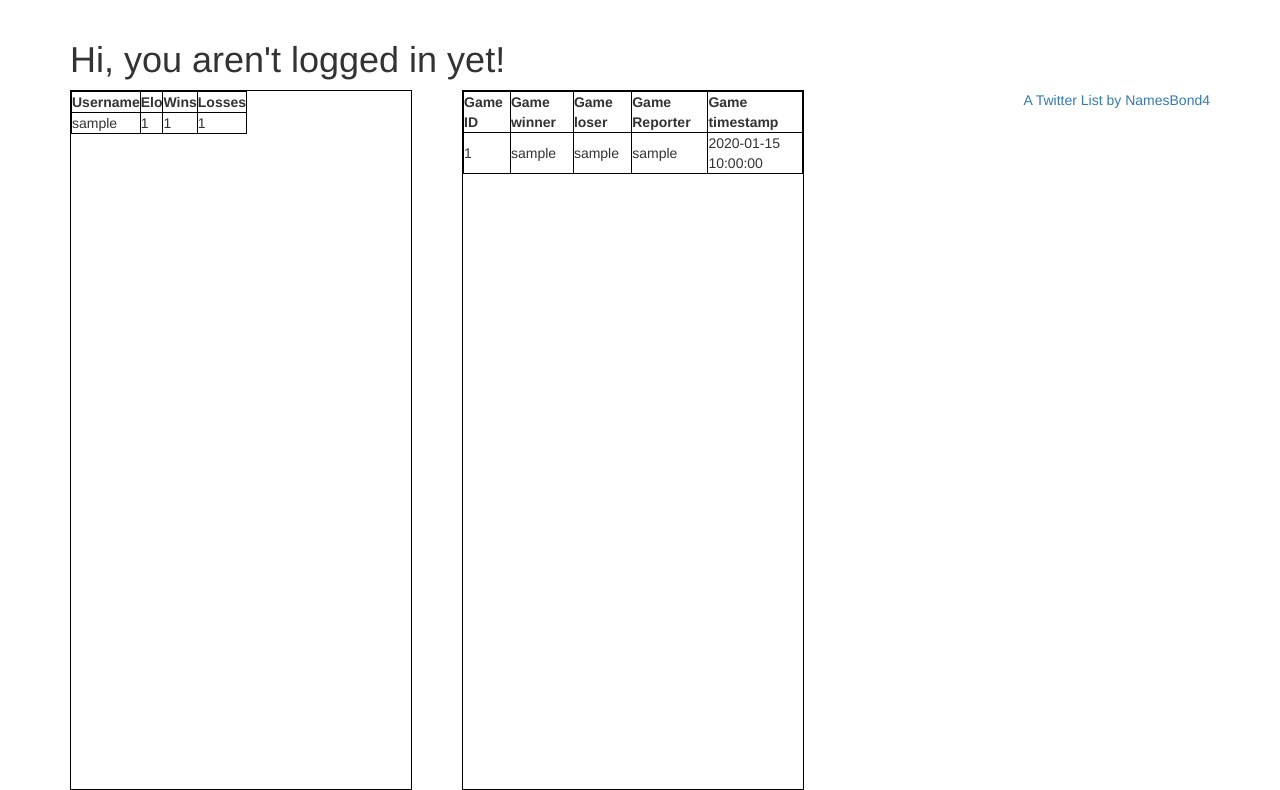
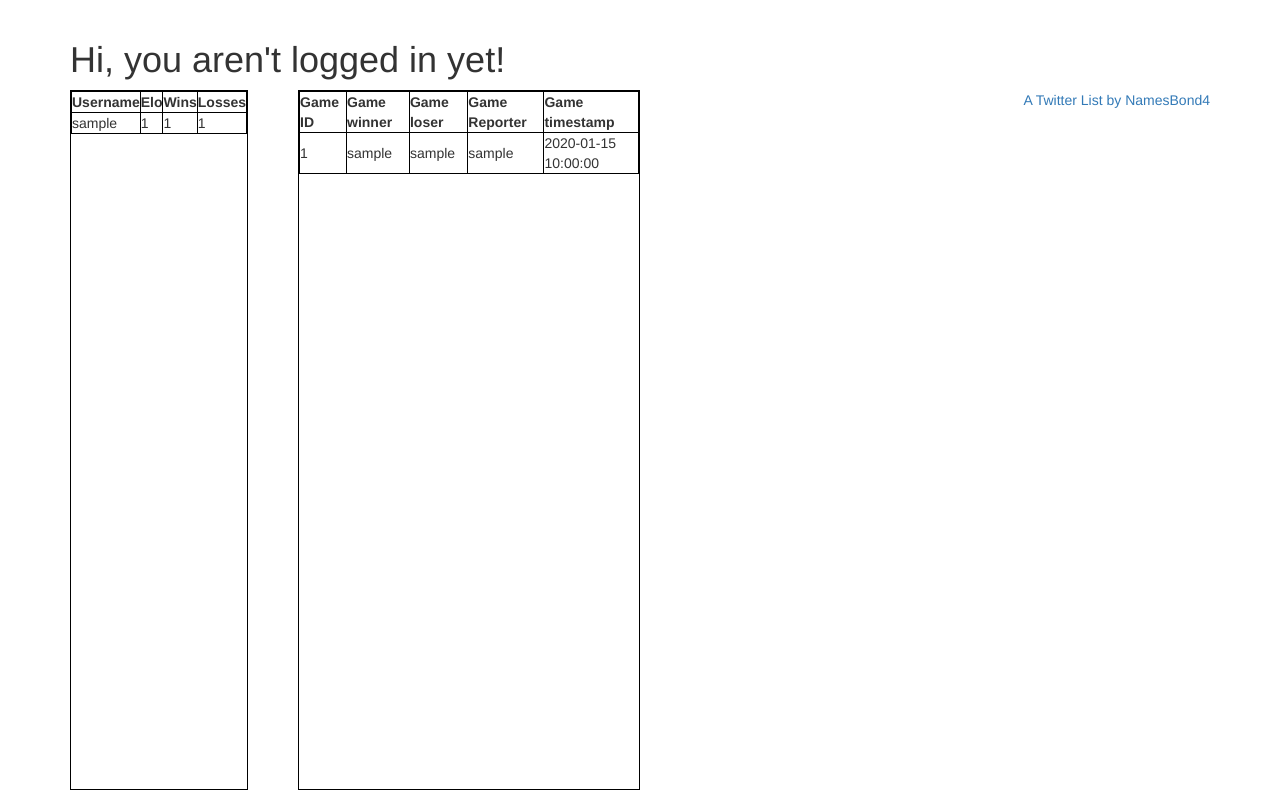
Before and after one commit to DipDabDip/tt_elo, a Flask app: page / in a window 1280 px wide. Shown: the part 52-842 px from the top of the page. Run offline with Flask 2, Linux system fonts and the light colour scheme; tables that the repository leaves empty hold one stand-in row (values such as "Sample post"); some libraries are stand-ins or nearby versions.

Commit message:
fixing my bad css

```diff
--- a/app/templates/index.html
+++ b/app/templates/index.html
@@ -7,7 +7,7 @@
 	{% else %}
 	<h1>Hi, you aren't logged in yet!</h1>
 	{% endif %}
-	<table style="float:left;border-collapse: collapse;border: 1px solid black;width:30%;margin-right: 50px; overflow-y: scroll; height: 700px; display: block;">
+	<table style="float:left;border-collapse: collapse;border: 1px solid black;width:30%;margin-right: 50px; overflow-y: auto; height: 700px; display: block; width: fit-content;">
 			<tr style="border:1px solid black; border-collapse: collapse;">
 				<th style="border:1px solid black; border-collapse: collapse;">Username </th>
 				<th style="border:1px solid black; border-collapse: collapse;">Elo </th>
```
